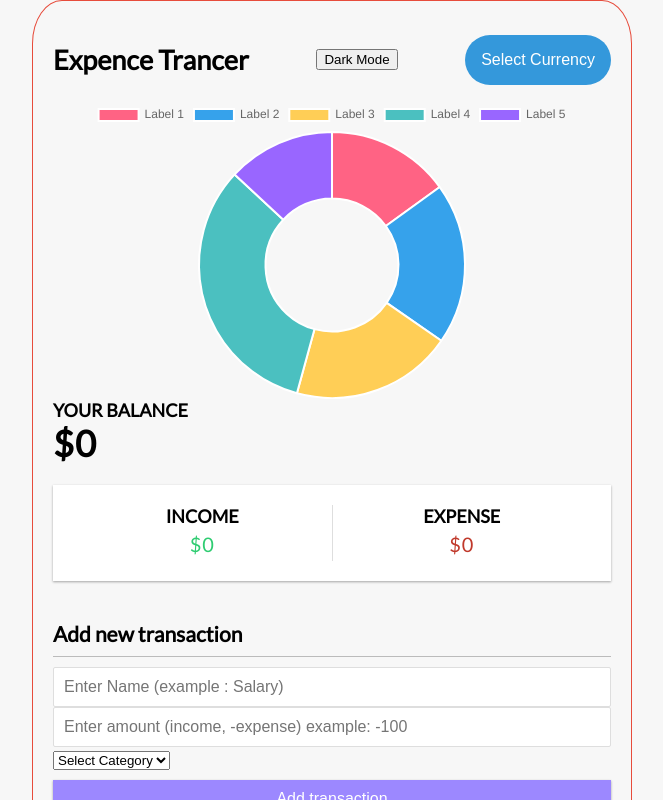
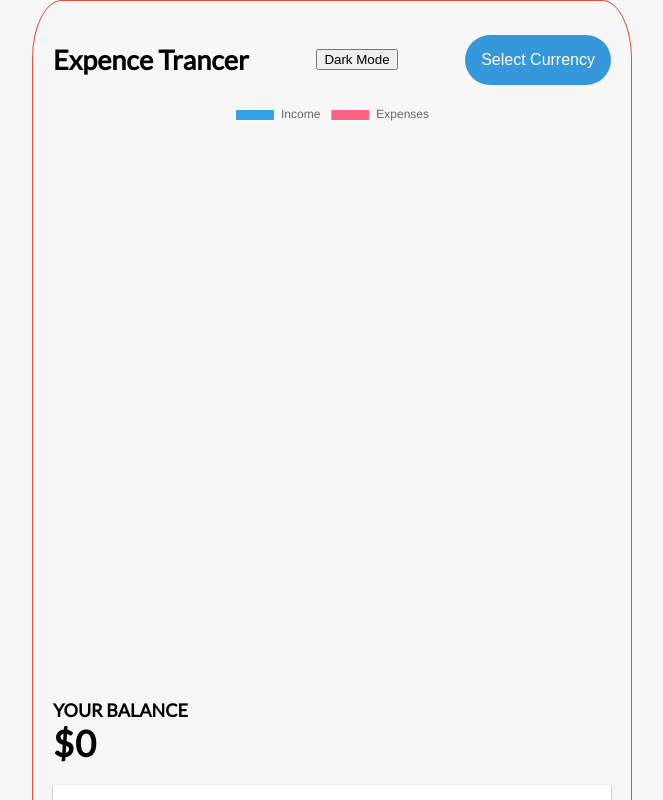
Before and after one commit to henriits/budget_planner_vue_ts, a Vue app: page / in a window 1280 px wide. Shown: the top 800 px of the page, without its empty margins (308-971 px from the left). Built offline with nearby package versions, Linux system fonts and the light colour scheme.

Commit message:
Fix: chart data made dynamic with the provided inputs

```diff
--- a/src/App.vue
+++ b/src/App.vue
@@ -16,8 +16,16 @@
         </div>
       </div>
       <!-- Doughnut Chart -->
-      <div class="chart-container">
-        <DoughnutChart ref="doughnutChart" />
+      <div>
+        <!-- Income and Expenses Chart -->
+        <div class="chart-container">
+          <DoughnutChart :chartData="incomeExpensesData" />
+        </div>
+        <!-- Transactions by Categories Chart -->
+        <div class="chart-container">
+          <DoughnutChart :chartData="categoryData" />
+        </div>
+        <!-- Other components and sections -->
       </div>
       <BalanceComponent :total="+convertAmount(total)" :currencySymbol="selectedCurrency" />
       <IncomeExpences :income="+convertAmount(income)" :expenses="+convertAmount(expenses)"
@@ -145,7 +153,52 @@ const convertTransactions = (transactions) => {
   }));
 };
 
+const incomeExpensesData = computed(() => {
+  return {
+    labels: ["Income", "Expenses"],
+    datasets: [
+      {
+        data: [income.value, expenses.value],
+        backgroundColor: ["#36A2EB", "#FF6384"],
+        hoverBackgroundColor: ["#36A2EB", "#FF6384"],
+      },
+    ],
+  };
+});
 
+const categoryData = computed(() => {
+  const categories = {};
+  transactions.value.forEach((transaction) => {
+    if (!categories[transaction.category]) {
+      categories[transaction.category] = 0;
+    }
+    categories[transaction.category] += transaction.amount;
+  });
+
+  const labels = Object.keys(categories);
+  const data = Object.values(categories);
+  const backgroundColor = generateRandomColors(labels.length);
+
+  return {
+    labels: labels,
+    datasets: [
+      {
+        data: data,
+        backgroundColor: backgroundColor,
+        hoverBackgroundColor: backgroundColor,
+      },
+    ],
+  };
+});
+
+const generateRandomColors = (numColors) => {
+  const colors = [];
+  for (let i = 0; i < numColors; i++) {
+    const color = "#" + Math.floor(Math.random() * 16777215).toString(16);
+    colors.push(color);
+  }
+  return colors;
+};
 
 </script>
 
--- a/src/components/DoughnutChart.vue
+++ b/src/components/DoughnutChart.vue
@@ -3,37 +3,50 @@
 </template>
 
 <script setup>
-import { ref, onMounted } from 'vue';
+import { ref, onMounted, watch } from 'vue';
 import Chart from 'chart.js/auto';
 
+const props = defineProps(['chartData']);
+
 const doughnutChartCanvas = ref(null);
+let chartInstance = null;
 
 onMounted(() => {
     if (doughnutChartCanvas.value) {
-        new Chart(doughnutChartCanvas.value, {
+        renderChart();
+    }
+});
+
+watch(() => props.chartData, () => {
+    if (doughnutChartCanvas.value) {
+        destroyChart(); // Destroy existing chart before rendering new one
+        renderChart();
+    }
+});
+
+const renderChart = () => {
+    chartInstance = new Chart(doughnutChartCanvas.value, {
         type: 'doughnut',
-            data: {
-                labels: ['Label 1', 'Label 2', 'Label 3', 'Label 4', 'Label 5'],
-                datasets: [{
-                    label: 'Dataset 1',
-                    data: [23, 30, 30, 50, 20],
-                    backgroundColor: ['#FF6384', '#36A2EB', '#FFCE56', '#4BC0C0', '#9966FF'],
-                    hoverBackgroundColor: ['#FF1380', '#36A2EB', '#FFCE56', '#4BC0C0', '#9966FF']
-                }]
-            },
+        data: props.chartData,
         options: {
             responsive: true,
             maintainAspectRatio: false,
             plugins: {
                 legend: {
-                        display: true, // Hide the legend
+                    display: true,
                 },
                 tooltip: {
-                        enabled: true // Disable tooltips
+                    enabled: true
                 }
             }
         }
     });
+};
+
+const destroyChart = () => {
+    if (chartInstance) {
+        chartInstance.destroy();
+        chartInstance = null;
     }
-});
+};
 </script>
```
Lines whose indentation alone changed are shown as unchanged.
